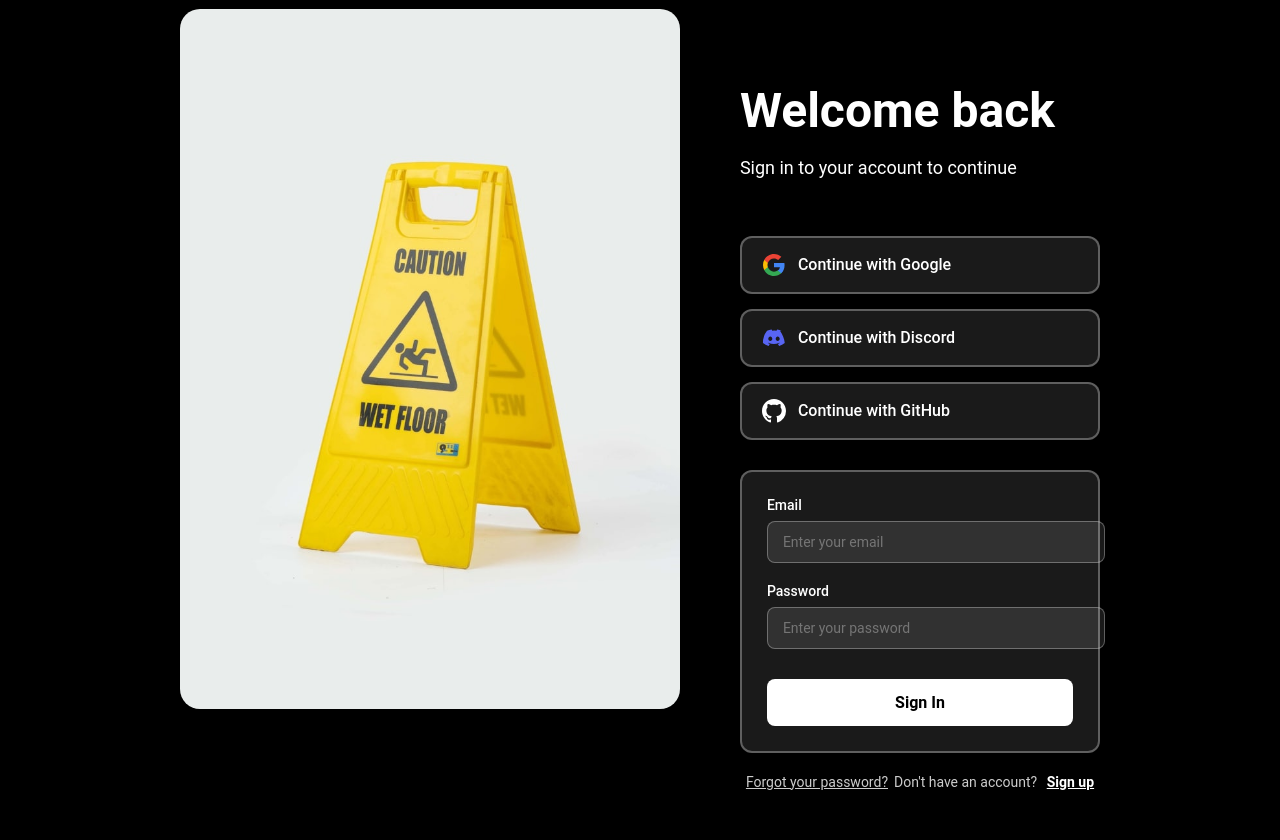
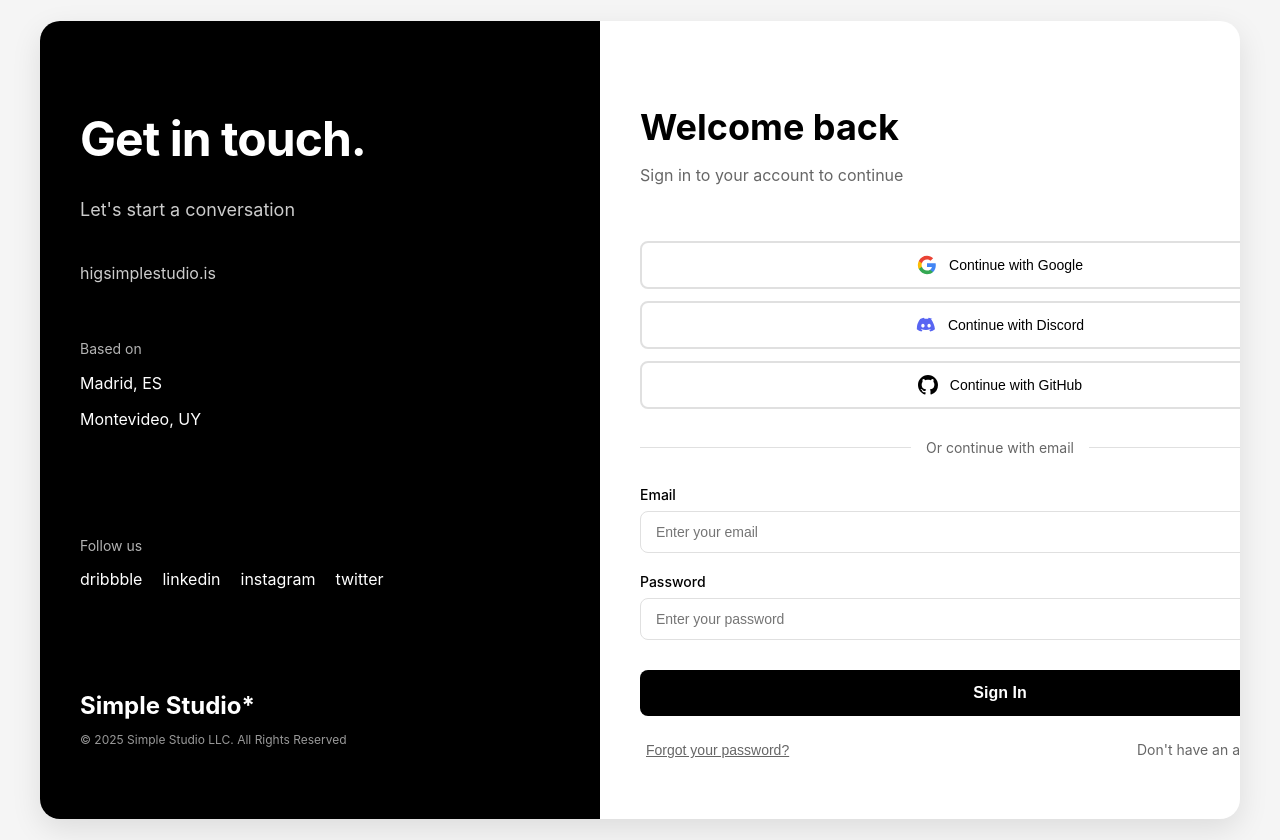
Before and after one commit to vinividivicilala/lolo, a Next.js app in the folder faq/: page /signin in a window 1280 px wide. Before the commit the page ends 800 px from the top, so only its background shows below. Built offline with nearby package versions, Linux system fonts and the light colour scheme.

Commit message:
Update page.tsx

```diff
--- a/faq/app/signin/page.tsx
+++ b/faq/app/signin/page.tsx
@@ -3,82 +3,203 @@
 import React from "react";
 import { useRouter } from "next/navigation";
 
-export default function SignInPage({ onClose, onSwitchToSignUp, onSwitchToForgotPassword }: SignInPageProps) {
+export default function SignInPage({ onClose, onSwitchToSignUp, onSwitchToForgotPassword }: any) {
   const router = useRouter();
 
   const handleSignUp = () => {
-    router.push('/signup'); // Navigasi ke halaman signup
+    router.push('/signup');
   };
 
   const handleForgotPassword = () => {
-    router.push('/forgot-password'); // Navigasi ke halaman forgot-password
+    router.push('/forgot-password');
   };
 
   return (
     <div
       style={{
-        position: 'fixed',
-        top: 0,
-        left: 0,
-        width: '100%',
-        height: '100%',
-        backgroundColor: 'rgba(0,0,0,0.5)',
+        minHeight: '100vh',
+        backgroundColor: '#f5f5f5',
         display: 'flex',
         justifyContent: 'center',
         alignItems: 'center',
-        zIndex: 1000,
+        padding: '20px',
+        fontFamily: "'Inter', sans-serif",
       }}
     >
-      {/* Container untuk foto dan teks sejajar */}
+      {/* Main Card Container */}
       <div
         style={{
           display: 'flex',
-          alignItems: 'flex-start',
-          gap: '60px',
+          maxWidth: '1200px',
+          width: '100%',
+          minHeight: '600px',
+          backgroundColor: '#ffffff',
+          borderRadius: '20px',
+          boxShadow: '0 10px 30px rgba(0,0,0,0.1)',
+          overflow: 'hidden',
         }}
       >
-        {/* Foto Portrait */}
+        {/* Left Section - Contact Info */}
         <div
           style={{
-            width: '500px',
-            height: '700px',
-            backgroundImage: 'url(/images/5.jpg)',
-            backgroundSize: 'cover',
-            backgroundPosition: 'center',
-            backgroundRepeat: 'no-repeat',
-            borderRadius: '20px',
-            boxShadow: '0 10px 30px rgba(0,0,0,0.3)',
+            flex: '0 0 40%',
+            backgroundColor: '#000000',
+            color: '#ffffff',
+            padding: '60px 40px',
+            display: 'flex',
+            flexDirection: 'column',
+            justifyContent: 'space-between',
           }}
-        />
+        >
+          {/* Main Title */}
+          <div>
+            <h1
+              style={{
+                fontSize: '48px',
+                fontWeight: 'bold',
+                lineHeight: '1.1',
+                marginBottom: '30px',
+                letterSpacing: '-0.02em',
+              }}
+            >
+              Get in touch.
+            </h1>
+            <p
+              style={{
+                fontSize: '18px',
+                opacity: '0.8',
+                marginBottom: '40px',
+                lineHeight: '1.5',
+              }}
+            >
+              Let's start a conversation
+            </p>
+            <p
+              style={{
+                fontSize: '16px',
+                opacity: '0.8',
+                marginBottom: '5px',
+              }}
+            >
+              higsimplestudio.is
+            </p>
+          </div>
 
-        {/* Container Teks dan Login Options */}
+          {/* Location Info */}
+          <div style={{ marginBottom: '40px' }}>
+            <p
+              style={{
+                fontSize: '14px',
+                opacity: '0.7',
+                marginBottom: '5px',
+              }}
+            >
+              Based on
+            </p>
+            <p
+              style={{
+                fontSize: '16px',
+                marginBottom: '3px',
+              }}
+            >
+              Madrid, ES
+            </p>
+            <p
+              style={{
+                fontSize: '16px',
+              }}
+            >
+              Montevideo, UY
+            </p>
+          </div>
+
+          {/* Social Links */}
+          <div style={{ marginBottom: '40px' }}>
+            <p
+              style={{
+                fontSize: '14px',
+                opacity: '0.7',
+                marginBottom: '15px',
+              }}
+            >
+              Follow us
+            </p>
+            <div
+              style={{
+                display: 'flex',
+                gap: '20px',
+                flexWrap: 'wrap',
+              }}
+            >
+              {['dribbble', 'linkedin', 'instagram', 'twitter'].map((platform) => (
+                <span
+                  key={platform}
+                  style={{
+                    fontSize: '16px',
+                    cursor: 'pointer',
+                    transition: 'opacity 0.3s ease',
+                  }}
+                  onMouseEnter={(e) => {
+                    e.currentTarget.style.opacity = '0.7';
+                  }}
+                  onMouseLeave={(e) => {
+                    e.currentTarget.style.opacity = '1';
+                  }}
+                >
+                  {platform}
+                </span>
+              ))}
+            </div>
+          </div>
+
+          {/* Footer */}
+          <div>
+            <p
+              style={{
+                fontSize: '24px',
+                fontWeight: 'bold',
+                marginBottom: '10px',
+              }}
+            >
+              Simple Studio*
+            </p>
+            <p
+              style={{
+                fontSize: '12px',
+                opacity: '0.6',
+              }}
+            >
+              © 2025 Simple Studio LLC. All Rights Reserved
+            </p>
+          </div>
+        </div>
+
+        {/* Right Section - Sign In Form */}
         <div
           style={{
+            flex: '0 0 60%',
+            padding: '60px 40px',
             display: 'flex',
             flexDirection: 'column',
-            marginTop: '40px',
+            justifyContent: 'center',
           }}
         >
-          {/* Teks Welcome */}
+          {/* Welcome Text */}
           <div style={{ marginBottom: '40px' }}>
             <h1
               style={{
-                fontFamily: "'Roboto', sans-serif",
-                fontSize: '48px',
+                fontSize: '36px',
                 fontWeight: 'bold',
-                color: '#ffffff',
-                marginBottom: '15px',
-                textShadow: '2px 2px 4px rgba(0,0,0,0.5)',
+                color: '#000000',
+                marginBottom: '10px',
               }}
             >
               Welcome back
             </h1>
             <p
               style={{
-                fontFamily: "'Roboto', sans-serif",
-                fontSize: '18px',
-                color: '#ffffff',
-                textShadow: '1px 1px 2px rgba(0,0,0,0.5)',
+                fontSize: '16px',
+                color: '#666666',
               }}
             >
               Sign in to your account to continue
@@ -90,120 +211,117 @@ export default function SignInPage({ onClose, onSwitchToSignUp, onSwitchToForgot
             style={{
               display: 'flex',
               flexDirection: 'column',
-              gap: '15px',
+              gap: '12px',
               marginBottom: '30px',
             }}
           >
             {/* Google Login */}
-            <div
+            <button
               style={{
                 display: 'flex',
                 alignItems: 'center',
-                padding: '15px 20px',
-                border: '2px solid rgba(255, 255, 255, 0.3)',
-                borderRadius: '12px',
-                backgroundColor: 'rgba(255, 255, 255, 0.1)',
-                backdropFilter: 'blur(10px)',
+                justifyContent: 'center',
+                padding: '12px 20px',
+                border: '2px solid #e0e0e0',
+                borderRadius: '8px',
+                backgroundColor: '#ffffff',
                 cursor: 'pointer',
                 transition: 'all 0.3s ease',
+                fontSize: '14px',
+                fontWeight: '500',
               }}
               onMouseEnter={(e) => {
-                e.currentTarget.style.backgroundColor = 'rgba(255, 255, 255, 0.2)';
-                e.currentTarget.style.borderColor = 'rgba(255, 255, 255, 0.5)';
+                e.currentTarget.style.borderColor = '#4285F4';
+                e.currentTarget.style.backgroundColor = '#f8f9fa';
               }}
               onMouseLeave={(e) => {
-                e.currentTarget.style.backgroundColor = 'rgba(255, 255, 255, 0.1)';
-                e.currentTarget.style.borderColor = 'rgba(255, 255, 255, 0.3)';
+                e.currentTarget.style.borderColor = '#e0e0e0';
+                e.currentTarget.style.backgroundColor = '#ffffff';
               }}
             >
-              {/* Google SVG Icon */}
-              <svg width="24" height="24" viewBox="0 0 24 24" style={{ marginRight: '12px' }}>
+              <svg width="20" height="20" viewBox="0 0 24 24" style={{ marginRight: '12px' }}>
                 <path fill="#4285F4" d="M22.56 12.25c0-.78-.07-1.53-.2-2.25H12v4.26h5.92c-.26 1.37-1.04 2.53-2.21 3.31v2.77h3.57c2.08-1.92 3.28-4.74 3.28-8.09z"/>
                 <path fill="#34A853" d="M12 23c2.97 0 5.46-.98 7.28-2.66l-3.57-2.77c-.98.66-2.23 1.06-3.71 1.06-2.86 0-5.29-1.93-6.16-4.53H2.18v2.84C3.99 20.53 7.7 23 12 23z"/>
                 <path fill="#FBBC05" d="M5.84 14.09c-.22-.66-.35-1.36-.35-2.09s.13-1.43.35-2.09V7.07H2.18C1.43 8.55 1 10.22 1 12s.43 3.45 1.18 4.93l2.85-2.22.81-.62z"/>
                 <path fill="#EA4335" d="M12 5.38c1.62 0 3.06.56 4.21 1.64l3.15-3.15C17.45 2.09 14.97 1 12 1 7.7 1 3.99 3.47 2.18 7.07l3.66 2.84c.87-2.6 3.3-4.53 6.16-4.53z"/>
               </svg>
-              <span style={{
-                fontFamily: "'Roboto', sans-serif",
-                fontSize: '16px',
-                color: '#ffffff',
-                fontWeight: '500'
-              }}>
-                Continue with Google
-              </span>
-            </div>
+              Continue with Google
+            </button>
 
             {/* Discord Login */}
-            <div
+            <button
               style={{
                 display: 'flex',
                 alignItems: 'center',
-                padding: '15px 20px',
-                border: '2px solid rgba(255, 255, 255, 0.3)',
-                borderRadius: '12px',
-                backgroundColor: 'rgba(255, 255, 255, 0.1)',
-                backdropFilter: 'blur(10px)',
+                justifyContent: 'center',
+                padding: '12px 20px',
+                border: '2px solid #e0e0e0',
+                borderRadius: '8px',
+                backgroundColor: '#ffffff',
                 cursor: 'pointer',
                 transition: 'all 0.3s ease',
+                fontSize: '14px',
+                fontWeight: '500',
               }}
               onMouseEnter={(e) => {
-                e.currentTarget.style.backgroundColor = 'rgba(255, 255, 255, 0.2)';
-                e.currentTarget.style.borderColor = 'rgba(255, 255, 255, 0.5)';
+                e.currentTarget.style.borderColor = '#5865F2';
+                e.currentTarget.style.backgroundColor = '#f8f9fa';
               }}
               onMouseLeave={(e) => {
-                e.currentTarget.style.backgroundColor = 'rgba(255, 255, 255, 0.1)';
-                e.currentTarget.style.borderColor = 'rgba(255, 255, 255, 0.3)';
+                e.currentTarget.style.borderColor = '#e0e0e0';
+                e.currentTarget.style.backgroundColor = '#ffffff';
               }}
             >
-              {/* Discord SVG Icon */}
-              <svg width="24" height="24" viewBox="0 0 24 24" style={{ marginRight: '12px' }}>
+              <svg width="20" height="20" viewBox="0 0 24 24" style={{ marginRight: '12px' }}>
                 <path fill="#5865F2" d="M19.73 4.87a18.2 18.2 0 0 0-4.6-1.44c-.21.4-.4.8-.58 1.21a16.6 16.6 0 0 0-4.33 0c-.18-.41-.38-.81-.59-1.21-1.62.27-3.14.77-4.6 1.44A19 19 0 0 0 .96 17.07a18.4 18.4 0 0 0 5.63 2.87c.45-.6.85-1.24 1.2-1.92a12 12 0 0 1-1.89-.92c.16-.12.31-.24.46-.37 3.58 1.68 7.46 1.68 11 0 .15.13.3.25.46.37-.61.37-1.25.69-1.89.92.35.68.75 1.32 1.2 1.92a18.4 18.4 0 0 0 5.63-2.87c-.42-4.4-2.1-8.3-4.73-12.2zM8.3 15.12c-1.1 0-2-1.02-2-2.27 0-1.25.89-2.27 2-2.27 1.1 0 2 1.02 2 2.27 0 1.25-.9 2.27-2 2.27zm7.4 0c-1.1 0-2-1.02-2-2.27 0-1.25.9-2.27 2-2.27 1.1 0 2 1.02 2 2.27 0 1.25-.89 2.27-2 2.27z"/>
               </svg>
-              <span style={{
-                fontFamily: "'Roboto', sans-serif",
-                fontSize: '16px',
-                color: '#ffffff',
-                fontWeight: '500'
-              }}>
-                Continue with Discord
-              </span>
-            </div>
+              Continue with Discord
+            </button>
 
             {/* GitHub Login */}
-            <div
+            <button
               style={{
                 display: 'flex',
                 alignItems: 'center',
-                padding: '15px 20px',
-                border: '2px solid rgba(255, 255, 255, 0.3)',
-                borderRadius: '12px',
-                backgroundColor: 'rgba(255, 255, 255, 0.1)',
-                backdropFilter: 'blur(10px)',
+                justifyContent: 'center',
+                padding: '12px 20px',
+                border: '2px solid #e0e0e0',
+                borderRadius: '8px',
+                backgroundColor: '#ffffff',
                 cursor: 'pointer',
                 transition: 'all 0.3s ease',
+                fontSize: '14px',
+                fontWeight: '500',
               }}
               onMouseEnter={(e) => {
-                e.currentTarget.style.backgroundColor = 'rgba(255, 255, 255, 0.2)';
-                e.currentTarget.style.borderColor = 'rgba(255, 255, 255, 0.5)';
+                e.currentTarget.style.borderColor = '#000000';
+                e.currentTarget.style.backgroundColor = '#f8f9fa';
               }}
               onMouseLeave={(e) => {
-                e.currentTarget.style.backgroundColor = 'rgba(255, 255, 255, 0.1)';
-                e.currentTarget.style.borderColor = 'rgba(255, 255, 255, 0.3)';
+                e.currentTarget.style.borderColor = '#e0e0e0';
+                e.currentTarget.style.backgroundColor = '#ffffff';
               }}
             >
-              {/* GitHub SVG Icon */}
-              <svg width="24" height="24" viewBox="0 0 24 24" style={{ marginRight: '12px' }}>
-                <path fill="#ffffff" d="M12 0C5.37 0 0 5.37 0 12c0 5.31 3.435 9.795 8.205 11.385.6.105.825-.255.825-.57 0-.285-.015-1.23-.015-2.235-3.015.555-3.795-.735-4.035-1.41-.135-.345-.72-1.41-1.23-1.695-.42-.225-1.02-.78-.015-.795.945-.015 1.62.87 1.845 1.23 1.08 1.815 2.805 1.305 3.495.99.105-.78.42-1.305.765-1.605-2.67-.3-5.46-1.335-5.46-5.925 0-1.305.465-2.385 1.23-3.225-.12-.3-.54-1.53.12-3.18 0 0 1.005-.315 3.3 1.23.96-.27 1.98-.405 3-.405s2.04.135 3 .405c2.295-1.56 3.3-1.23 3.3-1.23.66 1.65.24 2.88.12 3.18.765.84 1.23 1.905 1.23 3.225 0 4.605-2.805 5.625-5.475 5.925.435.375.81 1.095.81 2.22 0 1.605-.015 2.895-.015 3.3 0 .315.225.69.825.57A12.02 12.02 0 0 0 24 12c0-6.63-5.37-12-12-12z"/>
+              <svg width="20" height="20" viewBox="0 0 24 24" style={{ marginRight: '12px' }}>
+                <path fill="#000000" d="M12 0C5.37 0 0 5.37 0 12c0 5.31 3.435 9.795 8.205 11.385.6.105.825-.255.825-.57 0-.285-.015-1.23-.015-2.235-3.015.555-3.795-.735-4.035-1.41-.135-.345-.72-1.41-1.23-1.695-.42-.225-1.02-.78-.015-.795.945-.015 1.62.87 1.845 1.23 1.08 1.815 2.805 1.305 3.495.99.105-.78.42-1.305.765-1.605-2.67-.3-5.46-1.335-5.46-5.925 0-1.305.465-2.385 1.23-3.225-.12-.3-.54-1.53.12-3.18 0 0 1.005-.315 3.3 1.23.96-.27 1.98-.405 3-.405s2.04.135 3 .405c2.295-1.56 3.3-1.23 3.3-1.23.66 1.65.24 2.88.12 3.18.765.84 1.23 1.905 1.23 3.225 0 4.605-2.805 5.625-5.475 5.925.435.375.81 1.095.81 2.22 0 1.605-.015 2.895-.015 3.3 0 .315.225.69.825.57A12.02 12.02 0 0 0 24 12c0-6.63-5.37-12-12-12z"/>
               </svg>
-              <span style={{
-                fontFamily: "'Roboto', sans-serif",
-                fontSize: '16px',
-                color: '#ffffff',
-                fontWeight: '500'
-              }}>
-                Continue with GitHub
-              </span>
-            </div>
+              Continue with GitHub
+            </button>
+          </div>
+
+          {/* Divider */}
+          <div
+            style={{
+              display: 'flex',
+              alignItems: 'center',
+              marginBottom: '30px',
+            }}
+          >
+            <div style={{ flex: 1, height: '1px', backgroundColor: '#e0e0e0' }} />
+            <span style={{ padding: '0 15px', color: '#666666', fontSize: '14px' }}>
+              Or continue with email
+            </span>
+            <div style={{ flex: 1, height: '1px', backgroundColor: '#e0e0e0' }} />
           </div>
 
           {/* Email dan Password Form */}
@@ -212,12 +330,7 @@ export default function SignInPage({ onClose, onSwitchToSignUp, onSwitchToForgot
               display: 'flex',
               flexDirection: 'column',
               gap: '20px',
-              padding: '25px',
-              border: '2px solid rgba(255, 255, 255, 0.3)',
-              borderRadius: '12px',
-              backgroundColor: 'rgba(255, 255, 255, 0.1)',
-              backdropFilter: 'blur(10px)',
-              marginBottom: '20px',
+              marginBottom: '25px',
             }}
           >
             {/* Email Input */}
@@ -225,10 +338,9 @@ export default function SignInPage({ onClose, onSwitchToSignUp, onSwitchToForgot
               <label
                 style={{
                   display: 'block',
-                  fontFamily: "'Roboto', sans-serif",
                   fontSize: '14px',
                   fontWeight: '500',
-                  color: '#ffffff',
+                  color: '#000000',
                   marginBottom: '8px',
                 }}
               >
@@ -240,22 +352,21 @@ export default function SignInPage({ onClose, onSwitchToSignUp, onSwitchToForgot
                 style={{
                   width: '100%',
                   padding: '12px 15px',
-                  border: '1px solid rgba(255, 255, 255, 0.3)',
+                  border: '1px solid #e0e0e0',
                   borderRadius: '8px',
-                  backgroundColor: 'rgba(255, 255, 255, 0.1)',
-                  color: '#ffffff',
-                  fontFamily: "'Roboto', sans-serif",
+                  backgroundColor: '#ffffff',
+                  color: '#000000',
                   fontSize: '14px',
                   outline: 'none',
                   transition: 'all 0.3s ease',
                 }}
                 onFocus={(e) => {
-                  e.target.style.borderColor = 'rgba(255, 255, 255, 0.7)';
-                  e.target.style.backgroundColor = 'rgba(255, 255, 255, 0.15)';
+                  e.target.style.borderColor = '#000000';
+                  e.target.style.backgroundColor = '#fafafa';
                 }}
                 onBlur={(e) => {
-                  e.target.style.borderColor = 'rgba(255, 255, 255, 0.3)';
-                  e.target.style.backgroundColor = 'rgba(255, 255, 255, 0.1)';
+                  e.target.style.borderColor = '#e0e0e0';
+                  e.target.style.backgroundColor = '#ffffff';
                 }}
               />
             </div>
@@ -265,10 +376,9 @@ export default function SignInPage({ onClose, onSwitchToSignUp, onSwitchToForgot
               <label
                 style={{
                   display: 'block',
-                  fontFamily: "'Roboto', sans-serif",
                   fontSize: '14px',
                   fontWeight: '500',
-                  color: '#ffffff',
+                  color: '#000000',
                   marginBottom: '8px',
                 }}
               >
@@ -280,22 +390,21 @@ export default function SignInPage({ onClose, onSwitchToSignUp, onSwitchToForgot
                 style={{
                   width: '100%',
                   padding: '12px 15px',
-                  border: '1px solid rgba(255, 255, 255, 0.3)',
+                  border: '1px solid #e0e0e0',
                   borderRadius: '8px',
-                  backgroundColor: 'rgba(255, 255, 255, 0.1)',
-                  color: '#ffffff',
-                  fontFamily: "'Roboto', sans-serif",
+                  backgroundColor: '#ffffff',
+                  color: '#000000',
                   fontSize: '14px',
                   outline: 'none',
                   transition: 'all 0.3s ease',
                 }}
                 onFocus={(e) => {
-                  e.target.style.borderColor = 'rgba(255, 255, 255, 0.7)';
-                  e.target.style.backgroundColor = 'rgba(255, 255, 255, 0.15)';
+                  e.target.style.borderColor = '#000000';
+                  e.target.style.backgroundColor = '#fafafa';
                 }}
                 onBlur={(e) => {
-                  e.target.style.borderColor = 'rgba(255, 255, 255, 0.3)';
-                  e.target.style.backgroundColor = 'rgba(255, 255, 255, 0.1)';
+                  e.target.style.borderColor = '#e0e0e0';
+                  e.target.style.backgroundColor = '#ffffff';
                 }}
               />
             </div>
@@ -307,9 +416,8 @@ export default function SignInPage({ onClose, onSwitchToSignUp, onSwitchToForgot
                 padding: '14px',
                 border: 'none',
                 borderRadius: '8px',
-                backgroundColor: '#ffffff',
-                color: '#000000',
-                fontFamily: "'Roboto', sans-serif",
+                backgroundColor: '#000000',
+                color: '#ffffff',
                 fontSize: '16px',
                 fontWeight: '600',
                 cursor: 'pointer',
@@ -317,11 +425,11 @@ export default function SignInPage({ onClose, onSwitchToSignUp, onSwitchToForgot
                 marginTop: '10px',
               }}
               onMouseEnter={(e) => {
-                e.currentTarget.style.backgroundColor = 'rgba(255, 255, 255, 0.9)';
+                e.currentTarget.style.backgroundColor = '#333333';
                 e.currentTarget.style.transform = 'translateY(-2px)';
               }}
               onMouseLeave={(e) => {
-                e.currentTarget.style.backgroundColor = '#ffffff';
+                e.currentTarget.style.backgroundColor = '#000000';
                 e.currentTarget.style.transform = 'translateY(0)';
               }}
             >
@@ -335,29 +443,26 @@ export default function SignInPage({ onClose, onSwitchToSignUp, onSwitchToForgot
               display: 'flex',
               justifyContent: 'space-between',
               alignItems: 'center',
-              fontFamily: "'Roboto', sans-serif",
               fontSize: '14px',
             }}
           >
-            {/* Lupa Password Link */}
+            {/* Forgot Password Link */}
             <button
               onClick={handleForgotPassword}
               style={{
                 border: 'none',
                 background: 'none',
-                color: '#ffffff',
+                color: '#666666',
                 cursor: 'pointer',
                 textDecoration: 'underline',
-                opacity: '0.8',
                 transition: 'all 0.3s ease',
-                fontFamily: "'Roboto', sans-serif",
                 fontSize: '14px',
               }}
               onMouseEnter={(e) => {
-                e.currentTarget.style.opacity = '1';
+                e.currentTarget.style.color = '#000000';
               }}
               onMouseLeave={(e) => {
-                e.currentTarget.style.opacity = '0.8';
+                e.currentTarget.style.color = '#666666';
               }}
             >
               Forgot your password?
@@ -365,7 +470,7 @@ export default function SignInPage({ onClose, onSwitchToSignUp, onSwitchToForgot
 
             {/* Sign Up Link */}
             <div>
-              <span style={{ color: '#ffffff', opacity: '0.8' }}>
+              <span style={{ color: '#666666' }}>
                 Don't have an account?{' '}
               </span>
               <button
@@ -373,16 +478,15 @@ export default function SignInPage({ onClose, onSwitchToSignUp, onSwitchToForgot
                 style={{
                   border: 'none',
                   background: 'none',
-                  color: '#ffffff',
+                  color: '#000000',
                   cursor: 'pointer',
                   textDecoration: 'underline',
                   fontWeight: '600',
                   transition: 'all 0.3s ease',
-                  fontFamily: "'Roboto', sans-serif",
                   fontSize: '14px',
                 }}
                 onMouseEnter={(e) => {
-                  e.currentTarget.style.opacity = '0.9';
+                  e.currentTarget.style.opacity = '0.8';
                 }}
                 onMouseLeave={(e) => {
                   e.currentTarget.style.opacity = '1';
```
